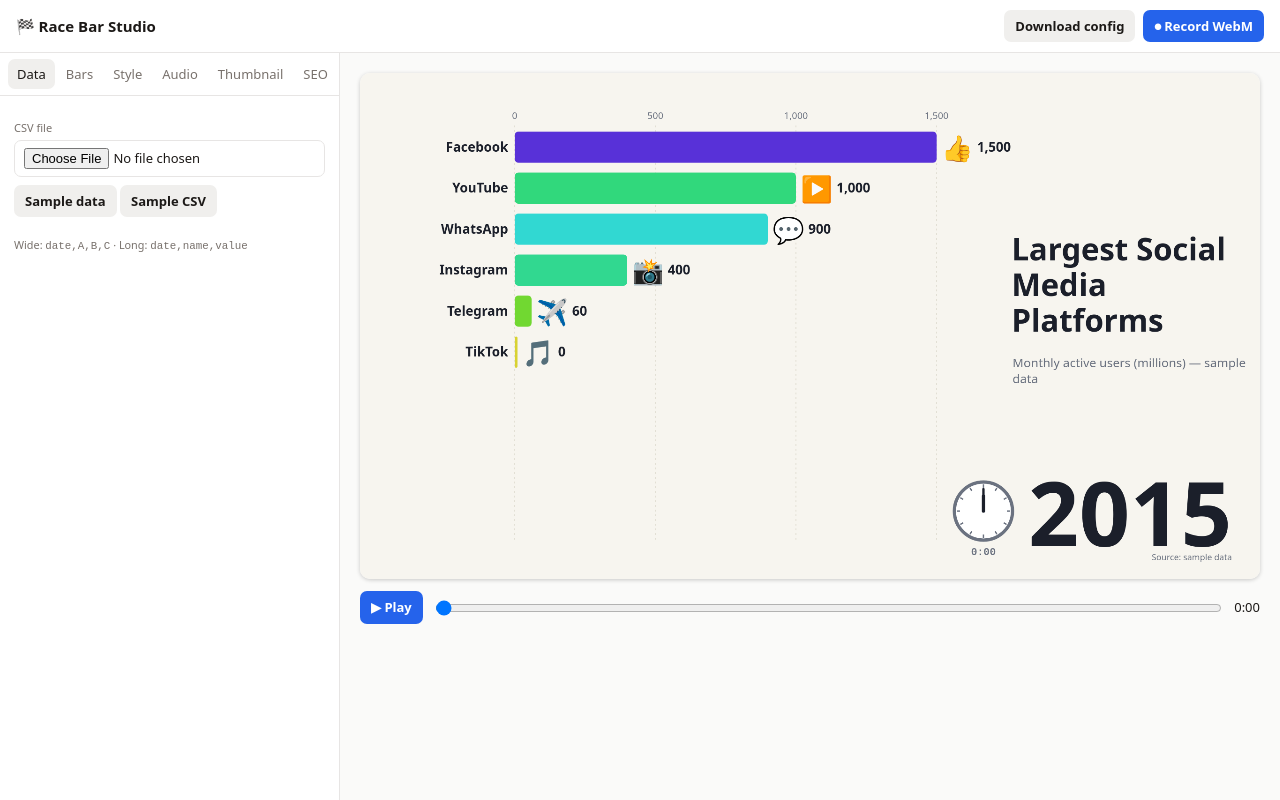
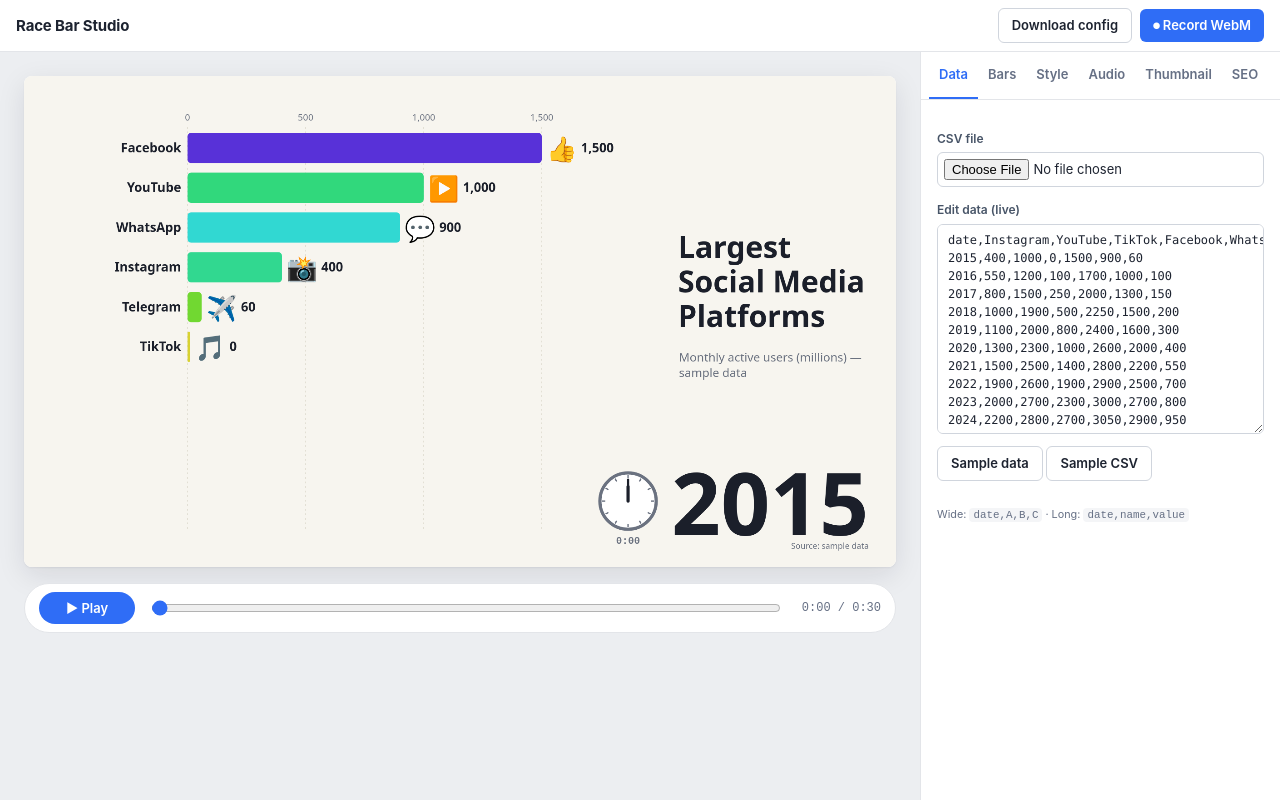
Before and after one commit to ibratechid/video, a website: page index.html in a window 1280 px wide. Drawn offline with Linux system fonts and the light colour scheme.

Commit message:
Update index.html

```diff
--- a/index.html
+++ b/index.html
@@ -2,35 +2,38 @@
 <html lang="en"><head><meta charset="utf-8"><meta name="viewport" content="width=device-width,initial-scale=1">
 <title>Race Bar Studio</title>
 <style>
-:root{--bg:#fafaf9;--p:#fff;--l:#e7e5e4;--t:#1c1917;--m:#78716c;--a:#2563eb}
-*{box-sizing:border-box}body{margin:0;font:13px/1.4 system-ui,sans-serif;background:var(--bg);color:var(--t);height:100vh;display:flex;flex-direction:column}
-header{display:flex;align-items:center;gap:8px;padding:10px 16px;background:var(--p);border-bottom:1px solid var(--l)}header b{flex:1;font-size:15px}
-.app{flex:1;display:grid;grid-template-columns:340px 1fr;min-height:0}
-aside{background:var(--p);border-right:1px solid var(--l);display:flex;flex-direction:column;min-height:0}
-nav{display:flex;gap:2px;padding:6px 8px;border-bottom:1px solid var(--l);overflow-x:auto}
-nav button{background:none;color:var(--m);padding:6px 9px;font-weight:500}nav button.on{background:#f0efed;color:var(--t)}
-.pane{padding:14px;overflow:auto;flex:1;display:none}.pane.on{display:block}
-main{padding:20px;overflow:auto}#vwrap,#twrap{max-width:1180px;margin:auto}main.th #vwrap,main:not(.th) #twrap{display:none}
-label{display:block;font-size:11px;color:var(--m);margin:10px 0 4px}
-input,textarea{width:100%;background:#fff;color:var(--t);border:1px solid var(--l);border-radius:7px;padding:7px 9px;font:inherit}
-input:focus,textarea:focus{outline:2px solid #bfdbfe;border-color:var(--a)}
-input[type=color]{padding:2px;height:32px}input[type=range]{padding:0}textarea{min-height:64px;resize:vertical}
-button{background:var(--a);color:#fff;border:0;border-radius:7px;padding:7px 11px;font:inherit;font-weight:600;cursor:pointer}
-button.g{background:#f0efed;color:var(--t)}button:hover{filter:brightness(.95)}
-canvas{width:100%;border-radius:10px;display:block;box-shadow:0 1px 4px #0003;background:#fff}#tc{touch-action:none;cursor:move}
-#vbar{display:flex;gap:10px;align-items:center;margin:12px 0}#vbar input{flex:1}
-.row{display:grid;grid-template-columns:1fr 1fr;gap:10px}small{color:var(--m)}
-.br{display:grid;grid-template-columns:10px 1fr 1.3fr 34px 30px;gap:6px;align-items:center;margin:5px 0}
-.br i{width:10px;height:10px;border-radius:50%}.br span{overflow:hidden;text-overflow:ellipsis;white-space:nowrap}.br input{padding:5px 7px}
+:root{--bg:#eceef1;--p:#fff;--l:#e3e5e9;--t:#1d2330;--m:#667085;--a:#2f6df6;--f:#f4f5f7}
+*{box-sizing:border-box}body{margin:0;font:13px/1.45 Inter,system-ui,"Segoe UI",sans-serif;background:var(--bg);color:var(--t);height:100vh;height:100dvh;display:flex;flex-direction:column}
+header{display:flex;align-items:center;gap:8px;padding:0 16px;height:52px;background:var(--p);border-bottom:1px solid var(--l)}header b{flex:1;font-size:15px;font-weight:700;letter-spacing:-.01em}
+.app{flex:1;display:grid;grid-template-columns:1fr 360px;min-height:0}
+aside{order:2;background:var(--p);border-left:1px solid var(--l);display:flex;flex-direction:column;min-height:0}
+nav{display:flex;padding:0 8px;border-bottom:1px solid var(--l);overflow-x:auto}
+nav button{background:none;color:var(--m);padding:13px 10px;font-weight:600;border-radius:0;border-bottom:2px solid transparent;white-space:nowrap}nav button:hover{filter:none;color:var(--t)}nav button.on{color:var(--a);border-bottom-color:var(--a)}
+.pane{padding:16px;overflow:auto;flex:1;display:none}.pane.on{display:block}
+main{padding:24px;overflow:auto}#vwrap,#twrap{max-width:1180px;margin:auto}main.th #vwrap,main:not(.th) #twrap{display:none}
+label{display:block;font-size:12px;font-weight:600;color:#475467;margin:14px 0 5px}
+input,textarea{width:100%;height:34px;background:#fff;color:var(--t);border:1px solid #d0d5dd;border-radius:6px;padding:6px 10px;font:inherit}
+input:focus,textarea:focus{outline:3px solid #dbe7ff;border-color:var(--a)}
+input[type=color]{padding:2px;height:34px}input[type=range]{padding:0;height:20px;accent-color:var(--a)}input[type=file]{height:auto;padding:6px}textarea{height:auto;min-height:64px;resize:vertical}
+#csvEd{min-height:210px;font:12px/1.5 ui-monospace,Menlo,Consolas,monospace;white-space:pre}
+button{background:var(--a);color:#fff;border:0;border-radius:6px;padding:7px 13px;font:inherit;font-weight:600;cursor:pointer;transition:filter .12s}
+button.g{background:#fff;color:var(--t);border:1px solid #d0d5dd}button:hover{filter:brightness(.95)}button:disabled{opacity:.5;cursor:default}button:focus-visible{outline:3px solid #dbe7ff}
+canvas{width:100%;display:block;background:#fff}#stage{border-radius:8px;overflow:hidden;box-shadow:0 1px 2px #1018280f,0 8px 28px #1018281a}#tc{touch-action:none;cursor:move;border-radius:8px;box-shadow:0 8px 28px #1018281a}
+#vbar{display:flex;gap:14px;align-items:center;margin:16px 0;padding:8px 14px;background:var(--p);border:1px solid var(--l);border-radius:999px}#vbar input{flex:1}#play{min-width:96px;border-radius:999px}#tm{font:12px ui-monospace,monospace;color:var(--m);min-width:84px;text-align:right}
+.row{display:grid;grid-template-columns:1fr 1fr;gap:10px}small{color:var(--m);display:block;margin-top:10px}code{background:var(--f);padding:1px 4px;border-radius:4px}
+.br{display:grid;grid-template-columns:12px 1fr 1.3fr 34px 30px;gap:6px;align-items:center;margin:6px 0}
+.br i{width:12px;height:12px;border-radius:50%}.br span{overflow:hidden;text-overflow:ellipsis;white-space:nowrap}.br input{padding:4px 7px;height:30px}
 .pv{height:24px;display:flex;align-items:center;justify-content:center;font-size:18px}.pv img{height:22px;border-radius:3px}
-.up{margin:0!important;cursor:pointer;text-align:center;background:#f0efed;border-radius:6px;padding:4px;color:var(--t)!important;font-size:13px!important}
-body.render{display:block;height:auto}body.render header,body.render aside,body.render #vbar,body.render #twrap{display:none}body.render .app{display:block}body.render main{padding:0}body.render #vwrap{max-width:none}body.render canvas{width:1920px;border-radius:0;box-shadow:none}
-@media(max-width:860px){.app{grid-template-columns:1fr}}
+.up{margin:0!important;cursor:pointer;text-align:center;background:var(--f);border-radius:6px;padding:4px;color:var(--t)!important;font-size:13px!important}
+#toast{position:fixed;left:50%;bottom:24px;transform:translateX(-50%) translateY(20px);background:#1d2330;color:#fff;padding:8px 16px;border-radius:999px;opacity:0;pointer-events:none;transition:.2s}#toast.on{opacity:1;transform:translateX(-50%)}
+body.render{display:block;height:auto;background:#fff}body.render header,body.render aside,body.render #vbar,body.render #twrap,body.render #toast{display:none}body.render .app{display:block}body.render main{padding:0}body.render #vwrap{max-width:none}body.render #stage{box-shadow:none;border-radius:0}body.render canvas{width:1920px}
+@media(max-width:860px){.app{grid-template-columns:1fr;grid-template-rows:auto 1fr;overflow:auto}aside{order:2;border-left:0;border-top:1px solid var(--l)}main{padding:12px}}
+@media(prefers-reduced-motion:reduce){*{transition:none!important}}
 </style></head><body>
-<header><b>🏁 Race Bar Studio</b><button class="g" id="cfg">Download config</button><button id="rec">⏺ Record WebM</button></header>
+<header><b>Race Bar Studio</b><button class="g" id="cfg">Download config</button><button id="rec">⏺ Record WebM</button></header>
 <div class="app"><aside>
 <nav id="tabs"><button data-t="data" class="on">Data</button><button data-t="bars">Bars</button><button data-t="style">Style</button><button data-t="audio">Audio</button><button data-t="thumb">Thumbnail</button><button data-t="seo">SEO</button></nav>
-<div class="pane on" id="p_data"><label>CSV file</label><input type="file" id="file" accept=".csv,.txt">
+<div class="pane on" id="p_data"><label>CSV file</label><input type="file" id="file" accept=".csv,.txt"><label>Edit data (live)</label><textarea id="csvEd" spellcheck="false"></textarea>
 <div style="margin-top:8px"><button class="g" id="sample">Sample data</button> <button class="g" id="dlsample">Sample CSV</button></div>
 <small><br>Wide: <code>date,A,B,C</code> · Long: <code>date,name,value</code></small></div>
 <div class="pane" id="p_bars"><div class="row"><button class="g" id="auto">Auto-match flags</button><button class="g" id="bulk">Bulk upload</button></div>
@@ -51,6 +54,7 @@ body.render{display:block;height:auto}body.render header,body.render aside,body.
 <main id="main"><div id="vwrap"><div id="stage"><canvas id="c" width="1920" height="1080"></canvas></div>
 <div id="vbar"><button id="play">▶ Play</button><input type="range" id="seek" min="0" max="1000" value="0"><span id="tm">0:00</span></div></div>
 <div id="twrap"><canvas id="tc" width="1280" height="720"></canvas></div></main></div>
+<div id="toast"></div>
 <script>
 const $=id=>document.getElementById(id),C=$('c'),X=C.getContext('2d');
 const SAMPLE=`date,Instagram,YouTube,TikTok,Facebook,WhatsApp,Telegram
@@ -64,17 +68,18 @@ const SAMPLE=`date,Instagram,YouTube,TikTok,Facebook,WhatsApp,Telegram
 2022,1900,2600,1900,2900,2500,700
 2023,2000,2700,2300,3000,2700,800
 2024,2200,2800,2700,3050,2900,950`;
-const S={title:'Largest Social Media Platforms',sub:'Monthly active users (millions) — sample data',src:'Source: sample data',unit:'',topN:10,dur:30,fps:30,accent:'#2563eb',overlays:'',csv:SAMPLE,thTitle:'Biggest|Social Apps|Ever',thColors:'#16a34a,#e11d48,#2563eb',thRange:'2015–2024',thBadge:'2026',thT:100,manual:{},icons:{},fl:{},em:{Instagram:'📸',YouTube:'▶️',TikTok:'🎵',Facebook:'👍',WhatsApp:'💬',Telegram:'✈️'},vol:.8,fade:3};
-const BG='#F7F5EF',INK='#1b1f2a',MUT='#6b7280',FF='system-ui,"Noto Sans","Liberation Sans",sans-serif';
-const FD=[['title','Title','text'],['sub','Subtitle','text'],['src','Source note','text'],['unit','Value suffix (e.g. " M")','text'],['topN','Bars shown','number'],['dur','Duration (sec)','number'],['fps','FPS','number'],['accent','Accent color','color']];
+const S={title:'Largest Social Media Platforms',sub:'Monthly active users (millions) — sample data',src:'Source: sample data',unit:'',topN:10,dur:30,fps:30,accent:'#2563eb',bg:'#F7F5EF',rad:8,overlays:'',csv:SAMPLE,thTitle:'Biggest|Social Apps|Ever',thColors:'#16a34a,#e11d48,#2563eb',thRange:'2015–2024',thBadge:'2026',thT:100,manual:{},icons:{},fl:{},em:{Instagram:'📸',YouTube:'▶️',TikTok:'🎵',Facebook:'👍',WhatsApp:'💬',Telegram:'✈️'},vol:.8,fade:3};
+const INK='#1b1f2a',MUT='#6b7280',FF='system-ui,"Noto Sans","Liberation Sans",sans-serif';
+const FD=[['title','Title','text'],['sub','Subtitle','text'],['src','Source note','text'],['unit','Value suffix (e.g. " M")','text'],['topN','Bars shown','number'],['dur','Duration (sec)','number'],['fps','FPS','number'],['accent','Accent color','color'],['bg','Background','color'],['rad','Bar roundness (px)','number']];
 $('fields').innerHTML=FD.map(f=>`<label>${f[1]}</label><input id="f_${f[0]}" type="${f[2]}">`).join('');
 let D=null;
 function parse(txt){
- const R=txt.trim().split(/\r?\n/).map(r=>r.split(/[,;\t]/).map(s=>s.trim().replace(/^"|"$/g,'')));
+ const sp=l=>{const o=[];let c='',q=0;for(const ch of l){if(ch=='"')q=!q;else if(!q&&(ch==','||ch==';'||ch=='\t')){o.push(c.trim());c=''}else c+=ch}o.push(c.trim());return o},num=v=>{const x=parseFloat(String(v).replace(/[^\d.\-]/g,''));return isNaN(x)?0:x};
+ const R=txt.trim().split(/\r?\n/).filter(l=>l.trim()).map(sp);if(R[0].length<2||R.length<2)throw Error('CSV needs a header and at least one row');
  const h=R[0];let dates=[],names=[],vals=[];
- if(h.length===3&&/name|entity/i.test(h[1])){const m={},ns=new Set();R.slice(1).forEach(r=>{(m[r[0]]=m[r[0]]||{})[r[1]]=+r[2]||0;ns.add(r[1])});
+ if(h.length===3&&/name|entity/i.test(h[1])){const m={},ns=new Set();R.slice(1).forEach(r=>{(m[r[0]]=m[r[0]]||{})[r[1]]=num(r[2]);ns.add(r[1])});
   names=[...ns];dates=Object.keys(m).sort((a,b)=>isNaN(a)||isNaN(b)?a.localeCompare(b):a-b);vals=dates.map(d=>names.map(n=>m[d][n]||0))}
- else{names=h.slice(1);R.slice(1).forEach(r=>{dates.push(r[0]);vals.push(names.map((_,i)=>+r[i+1]||0))})}
+ else{names=h.slice(1);R.slice(1).forEach(r=>{dates.push(r[0]);vals.push(names.map((_,i)=>num(r[i+1])))})}
  const ranks=vals.map(v=>{const o=v.map((x,i)=>i).sort((a,b)=>v[b]-v[a]),r=[];o.forEach((i,k)=>r[i]=k);return r});
  return{dates,names,vals,ranks,max:vals.map(v=>Math.max(...v))};
 }
@@ -89,19 +94,20 @@ function state(t){const n=D.dates.length,tt=Math.min(1,t/.92),p=n>1?tt*(n-1):0,k
  items:D.names.map((nm,i)=>({nm,v:lerp(D.vals[k][i],D.vals[k2][i],e),r:lerp(D.ranks[k][i],D.ranks[k2][i],e)}))}}
 const nice=x=>{const p=Math.pow(10,Math.floor(Math.log10(x))),m=x/p;return(m<1.5?1:m<3.5?2:m<7.5?5:10)*p};
 function icon(g,nm,x,y,h){const k=nm.toLowerCase(),im=ICON[k];if(im&&im.naturalWidth){const w=Math.min(h*1.6,h*im.naturalWidth/im.naturalHeight);g.save();g.beginPath();g.roundRect(x,y,w,h,h*.1);g.clip();g.drawImage(im,x,y,w,h);g.restore();return w}if(EM[k]){g.font=`${h*.82}px `+FF;g.textAlign='left';g.fillText(EM[k],x,y+h*.82);return h}return 0}
+const cut=(g,t,w)=>{if(g.measureText(t).width<=w)return t;while(t.length>1&&g.measureText(t+'…').width>w)t=t.slice(0,-1);return t+'…'};
 function wrap(g,txt,w){const L=[];let c='';txt.split(' ').forEach(x=>{const t=c?c+' '+x:x;if(g.measureText(t).width>w&&c){L.push(c);c=x}else c=t});L.push(c);return L}
 function draw(g,w,h,t){
- g.save();g.scale(w/1920,h/1080);g.fillStyle=BG;g.fillRect(0,0,1920,1080);g.textBaseline='alphabetic';
+ g.save();g.scale(w/1920,h/1080);g.fillStyle=S.bg;g.fillRect(0,0,1920,1080);g.textBaseline='alphabetic';
  if(D){
-  const s=state(t),N=+S.topN,top=125,bot=1000,rh=(bot-top)/N,x0=330,mw=900,st=nice(s.mx/4);
+  const s=state(t),N=+S.topN;s.mx=Math.max(1,...s.items.filter(o=>o.r<N+.5).map(o=>o.v));const top=125,bot=1000,rh=(bot-top)/N,x0=360,mw=780,st=nice(s.mx/4);
   g.font='500 20px '+FF;g.textAlign='center';g.lineWidth=1.5;g.setLineDash([4,6]);
   for(let v=0;v<=s.mx;v+=st){const x=x0+v/s.mx*mw;g.strokeStyle='#dcd8cc';g.beginPath();g.moveTo(x,112);g.lineTo(x,bot);g.stroke();g.fillStyle=MUT;g.fillText(v.toLocaleString('en-US'),x,98)}
   g.setLineDash([]);
   s.items.filter(o=>o.r<N+.6).sort((a,b)=>b.r-a.r).forEach(o=>{
    const y=top+o.r*rh,bh=rh*.76,w2=Math.max(6,o.v/s.mx*mw);g.globalAlpha=Math.max(0,Math.min(1,N+.6-o.r));
-   g.fillStyle=col(o.nm);g.beginPath();g.roundRect(x0,y,w2,bh,8);g.fill();
+   g.fillStyle=col(o.nm);g.beginPath();g.roundRect(x0,y,w2,bh,+S.rad||0);g.fill();
    const is=icon(g,o.nm,x0+w2+10,y,bh);
-   g.fillStyle=INK;g.font=`600 ${Math.min(28,bh*.5)}px `+FF;g.textAlign='right';g.fillText(o.nm,x0-14,y+bh*.64);
+   g.fillStyle=INK;g.font=`600 ${Math.min(28,bh*.5)}px `+FF;g.textAlign='right';g.fillText(cut(g,o.nm,x0-34),x0-14,y+bh*.64);
    g.textAlign='left';g.fillText(fmt(o.v),x0+w2+(is?is+20:14),y+bh*.64);g.globalAlpha=1});
   g.textAlign='right';g.fillStyle=INK;g.font='900 190px '+FF;g.fillText(s.lab,1860,1010);
   const cx=1330,cy=935,r=62,ang=s.p*Math.PI*2;
@@ -110,15 +116,15 @@ function draw(g,w,h,t){
   [[ang,r-15,5],[ang/12,r-30,7]].forEach(([q,l,wd])=>{g.strokeStyle=INK;g.lineWidth=wd;g.lineCap='round';g.beginPath();g.moveTo(cx,cy);g.lineTo(cx+Math.sin(q)*l,cy-Math.cos(q)*l);g.stroke()});
   const sec=Math.floor(t*S.dur);g.fillStyle=MUT;g.font='600 22px ui-monospace,monospace';g.textAlign='center';g.fillText(Math.floor(sec/60)+':'+String(sec%60).padStart(2,'0'),cx,cy+r+32);
  }
- g.textAlign='left';g.fillStyle=INK;g.font='900 66px '+FF;let y=400;wrap(g,S.title,500).forEach(l=>{g.fillText(l,1390,y);y+=76});
- g.fillStyle=MUT;g.font='500 26px '+FF;wrap(g,S.sub,500).forEach(l=>{g.fillText(l,1392,y);y+=34});
+ g.textAlign='left';g.fillStyle=INK;g.font='900 66px '+FF;let y=400;wrap(g,S.title,420).forEach(l=>{g.fillText(l,1440,y);y+=76});
+ g.fillStyle=MUT;g.font='500 26px '+FF;wrap(g,S.sub,420).forEach(l=>{g.fillText(l,1442,y);y+=34});
  g.textAlign='right';g.fillStyle=MUT;g.font='500 18px '+FF;wrap(g,S.src,440).slice(0,2).forEach((l,i)=>g.fillText(l,1860,1040+i*22));
  S.overlays.split('\n').filter(Boolean).forEach(l=>{const[tx,x=50,y=50,sz=32,c=INK]=l.split('|');g.font=`800 ${sz}px `+FF;g.fillStyle=c;g.textAlign='center';g.fillText(tx,1920*x/100,1080*y/100)});
  g.restore();
 }
 const render=t=>{draw(X,1920,1080,t);afx(t)};
 window.renderFrame=render;
-window.loadConfig=async c=>{Object.assign(S,c);D=parse(S.csv);setMaps();await loadIcons();sync();buildBars();render(0)};
+window.loadConfig=async c=>{Object.assign(S,c);D=parse(S.csv);$('csvEd').value=S.csv;setMaps();await loadIcons();sync();buildBars();render(0)};
 function sync(){FD.forEach(f=>$('f_'+f[0]).value=S[f[0]]);['overlays','thTitle','thColors','thRange','thBadge','thT','vol','fade'].forEach(i=>$(i).value=S[i])}
 FD.forEach(f=>$('f_'+f[0]).oninput=e=>{S[f[0]]=f[2]==='number'?+e.target.value:e.target.value;render(cur);auto()});
 ['overlays','thTitle','thColors','thRange','thBadge','thT'].forEach(i=>$(i).oninput=e=>{S[i]=e.target.value;if(['thTitle','thRange','thBadge'].includes(i))S.manual[i]=true;setMaps();render(cur);thumb()});
@@ -131,10 +137,10 @@ function afx(t){if(gn)gn.gain.value=S.vol*Math.min(1,Math.max(0,(1-t)*S.dur/Math
 function aOn(){if(!ctx||!aud.src)return;aud.currentTime=(cur*S.dur)%(aud.duration||1e9);ctx.resume();aud.play()}
 function aOff(){aud.pause()}
 function frame(now){if(!playing)return;cur=Math.min(1,(now-t0)/(S.dur*1000));$('seek').value=cur*1000;render(cur);tmUp();if(cur>=1){playing=false;aOff();$('play').textContent='▶ Play'}else requestAnimationFrame(frame)}
-function tmUp(){const s=Math.floor(cur*S.dur);$('tm').textContent=Math.floor(s/60)+':'+String(s%60).padStart(2,'0')}
+function tmUp(){const s=Math.floor(cur*S.dur);$('tm').textContent=Math.floor(s/60)+':'+String(s%60).padStart(2,'0')+' / '+Math.floor(S.dur/60)+':'+String(Math.floor(S.dur%60)).padStart(2,'0')}
 $('play').onclick=()=>{if(playing){playing=false;aOff();$('play').textContent='▶ Play';return}if(cur>=1)cur=0;t0=performance.now()-cur*S.dur*1000;playing=true;aOn();$('play').textContent='⏸ Pause';requestAnimationFrame(frame)};
-$('seek').oninput=e=>{playing=false;aOff();cur=e.target.value/1000;render(cur);tmUp()};
-function load(txt){S.csv=txt;D=parse(txt);cur=0;buildBars();render(0);auto()}
+$('seek').oninput=e=>{playing=false;aOff();$('play').textContent='▶ Play';cur=e.target.value/1000;render(cur);tmUp()};
+function load(txt){$('csvEd').value=txt;S.csv=txt;D=parse(txt);cur=0;buildBars();render(0);auto()}
 $('file').onchange=e=>{const r=new FileReader();r.onload=()=>load(r.result);r.readAsText(e.target.files[0])};
 $('sample').onclick=()=>load(SAMPLE);
 const dl=(url,name)=>{const a=document.createElement('a');a.href=url;a.download=name;a.click()};
@@ -142,7 +148,7 @@ $('dlsample').onclick=()=>dl(URL.createObjectURL(new Blob([SAMPLE])),'sample.csv
 $('cfg').onclick=()=>dl(URL.createObjectURL(new Blob([JSON.stringify(S,null,1)])),'video-01.json');
 // thumbnail with draggable photos
 const IM=[];let sel=-1,drag=null;const tc=$('tc');
-function thumb(exp){const g=tc.getContext('2d');g.fillStyle=BG;g.fillRect(0,0,1280,720);
+function thumb(exp){const g=tc.getContext('2d');g.fillStyle=S.bg;g.fillRect(0,0,1280,720);
  if(D){const s=state(S.thT/100),N=9,rh=705/N;
   s.items.filter(o=>o.r<N).sort((a,b)=>b.r-a.r).forEach(o=>{const y=8+o.r*rh,bh=rh*.86,w=Math.max(30,o.v/s.mx*1000);g.fillStyle=col(o.nm);g.beginPath();g.roundRect(-20,y,w+20,bh,12);g.fill();
    const is=icon(g,o.nm,w+10,y,bh);g.fillStyle=INK;g.font=`900 ${bh*.42}px `+FF;g.textAlign='left';g.fillText(fmt(o.v),w+20+is,y+bh*.66)})}
@@ -195,12 +201,14 @@ function seo(){if(!D)return;const n=D.dates.length,a=D.dates[0],b=D.dates[n-1],l
   sDesc:`${S.title} from ${a} to ${b}. Who ends up on top? ${top.join(', ')} lead the final ranking.\n${S.sub}\n\n⏱ Chapters\n${ch.join('\n')}\n\n${S.src}\nEnjoyed this? Like, subscribe, and tell us your prediction in the comments!\n\n#barchartrace #datavisualization #${top[0].replace(/\W/g,'').toLowerCase()}`,
   sTags:[...new Set([...D.names.slice(0,12),...S.title.toLowerCase().split(/\s+/).filter(w=>w.length>3),'bar chart race','data visualization','ranking over time','statistics','data race'])].join(', ')};
  for(const k in V)if(!S.manual[k])$(k).value=V[k]}
-$('gen').onclick=()=>{['sTitle','sDesc','sTags'].forEach(i=>delete S.manual[i]);seo()};['sTitle','sDesc','sTags'].forEach(i=>$(i).oninput=()=>S.manual[i]=true);$('thAuto').onclick=()=>{['thTitle','thRange','thBadge'].forEach(i=>delete S.manual[i]);auto()};window.cp=id=>navigator.clipboard.writeText($(id).value);
-$('rec').onclick=async()=>{const st=C.captureStream(S.fps);if(dst)dst.stream.getAudioTracks().forEach(t=>st.addTrack(t));
- const mr=new MediaRecorder(st,{mimeType:'video/webm;codecs=vp9,opus',videoBitsPerSecond:14e6}),ch=[];
- mr.ondataavailable=e=>ch.push(e.data);mr.onstop=()=>dl(URL.createObjectURL(new Blob(ch,{type:'video/webm'})),'racebar.webm');
- cur=0;render(0);mr.start();aOn();t0=performance.now();playing=true;$('play').textContent='⏺ Recording...';
+$('gen').onclick=()=>{['sTitle','sDesc','sTags'].forEach(i=>delete S.manual[i]);seo()};['sTitle','sDesc','sTags'].forEach(i=>$(i).oninput=()=>S.manual[i]=true);$('thAuto').onclick=()=>{['thTitle','thRange','thBadge'].forEach(i=>delete S.manual[i]);auto()};window.toast=m=>{const t=$('toast');t.textContent=m;t.classList.add('on');clearTimeout(t._h);t._h=setTimeout(()=>t.classList.remove('on'),1600)};window.cp=id=>navigator.clipboard.writeText($(id).value).then(()=>toast('Copied'),()=>toast('Copy failed'));
+$('rec').onclick=async()=>{if(typeof MediaRecorder==='undefined')return toast('Recording is not supported in this browser');playing=false;aOff();const st=C.captureStream(S.fps);if(dst)dst.stream.getAudioTracks().forEach(t=>st.addTrack(t));
+ const mr=new MediaRecorder(st,{mimeType:['video/webm;codecs=vp9,opus','video/webm;codecs=vp8,opus','video/webm'].find(m=>MediaRecorder.isTypeSupported(m)),videoBitsPerSecond:14e6}),ch=[];
+ mr.ondataavailable=e=>ch.push(e.data);mr.onstop=()=>{$('rec').disabled=false;dl(URL.createObjectURL(new Blob(ch,{type:'video/webm'})),'racebar.webm');toast('Video saved')};
+ $('rec').disabled=true;cur=0;render(0);mr.start();aOn();t0=performance.now();playing=true;$('play').textContent='⏺ Recording...';
  const loop=now=>{cur=Math.min(1,(now-t0)/(S.dur*1000));$('seek').value=cur*1000;render(cur);tmUp();if(cur<1)requestAnimationFrame(loop);else{playing=false;aOff();setTimeout(()=>mr.stop(),300);$('play').textContent='▶ Play'}};requestAnimationFrame(loop)};
+$('csvEd').oninput=e=>{try{const d=parse(e.target.value);S.csv=e.target.value;D=d;buildBars();render(cur);auto();e.target.style.borderColor=''}catch(_){e.target.style.borderColor='#e11d48'}};
+addEventListener('keydown',e=>{if(e.code==='Space'&&!/INPUT|TEXTAREA|BUTTON/.test(e.target.tagName)){e.preventDefault();$('play').click()}});
 if(location.search.includes('render=1'))document.body.classList.add('render');
-setMaps();sync();D=parse(S.csv);buildBars();render(0);auto();
+setMaps();sync();D=parse(S.csv);$('csvEd').value=S.csv;buildBars();render(0);auto();tmUp();
 </script></body></html>
```
